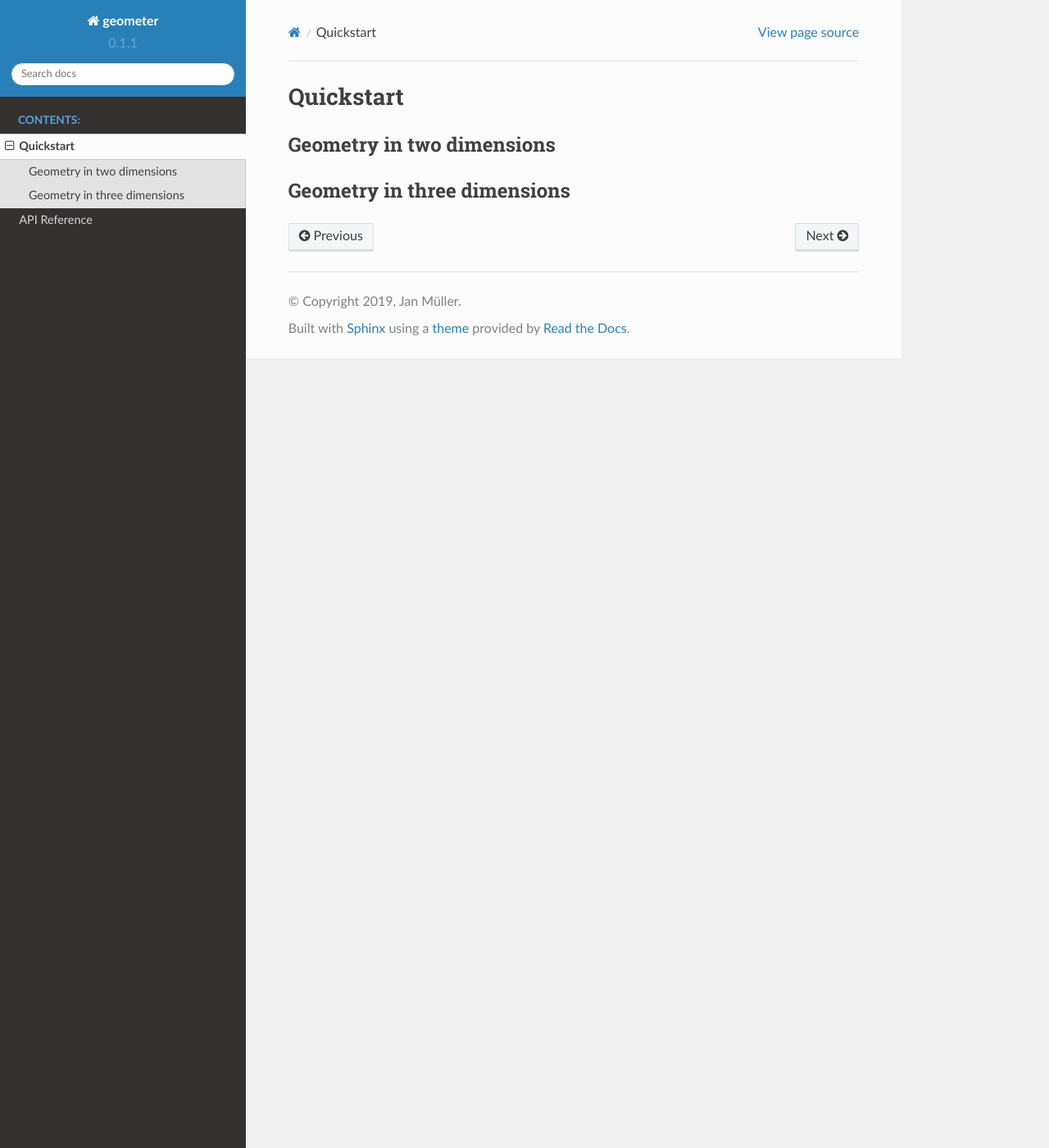
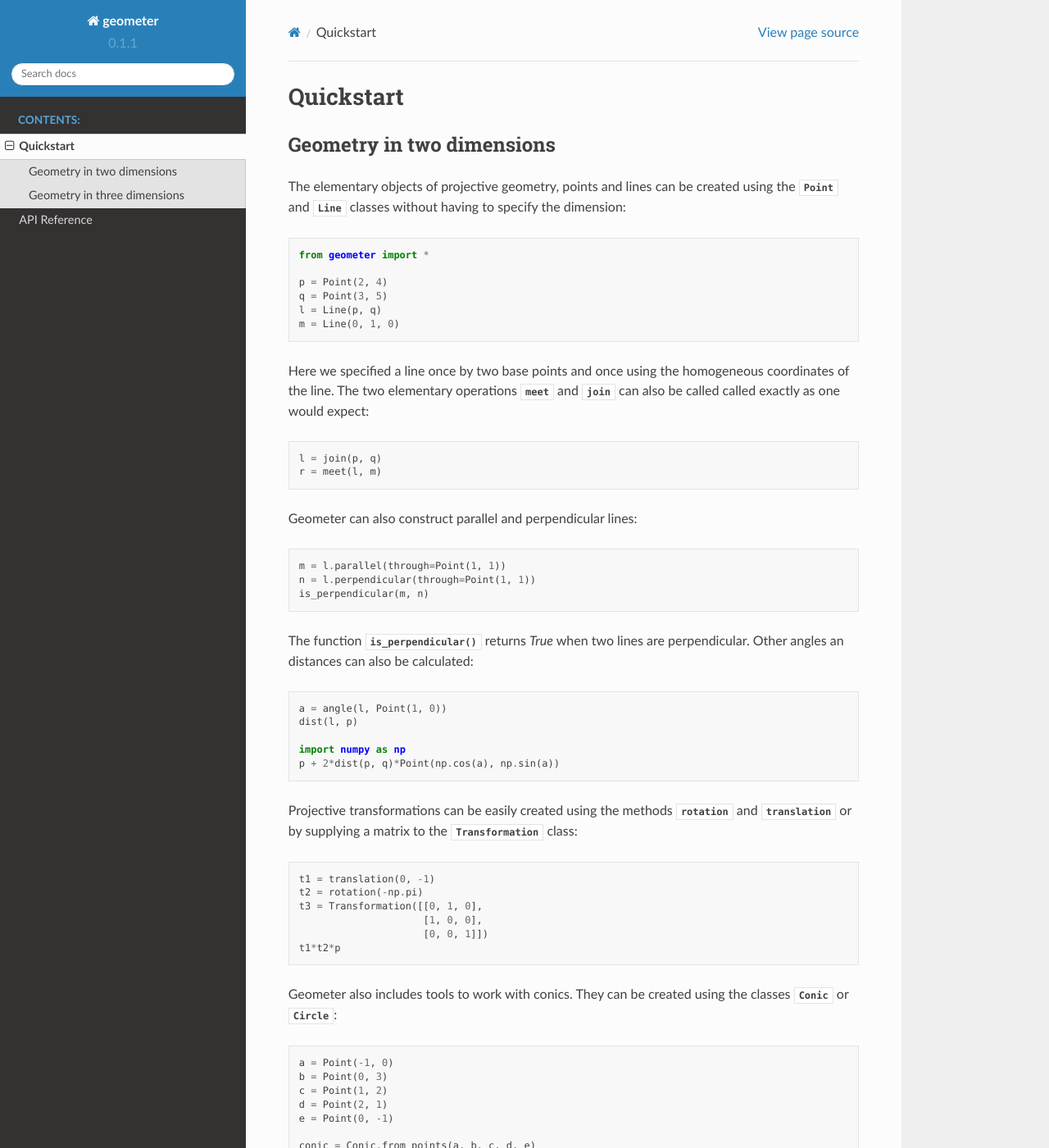
Before and after one commit to jan-mue/geometer, a Sphinx documentation site: the page built from docs/quickstart.rst, in a window 1280 px wide and 1400 px high. Shown: the whole window at 82% size. Built offline with Sphinx 7.4.7 and the Read the Docs theme 2.0.0, drawn with Linux system fonts in a browser that asks for light colours; some of the changed text lies outside the part shown.

Commit message:
updated documentation
closes #14

```diff
--- a/docs/quickstart.rst
+++ b/docs/quickstart.rst
@@ -2,9 +2,114 @@
 Quickstart
 ==========
 
+.. currentmodule:: geometer
+
 Geometry in two dimensions
 --------------------------
 
+The elementary objects of projective geometry, points and lines can be created using the :obj:`~point.Point` and
+:obj:`~point.Line` classes without having to specify the dimension:
+
+.. code-block:: python
+
+    from geometer import *
+
+    p = Point(2, 4)
+    q = Point(3, 5)
+    l = Line(p, q)
+    m = Line(0, 1, 0)
+
+Here we specified a line once by two base points and once using the homogeneous coordinates of the line.
+The two elementary operations :obj:`~point.meet` and :obj:`~point.join` can also be called called exactly as
+one would expect:
+
+.. code-block:: python
+
+    l = join(p, q)
+    r = meet(l, m)
+
+Geometer can also construct parallel and perpendicular lines:
+
+.. code-block:: python
+
+    m = l.parallel(through=Point(1, 1))
+    n = l.perpendicular(through=Point(1, 1))
+    is_perpendicular(m, n)
+
+The function :func:`~operators.is_perpendicular` returns `True` when two lines are perpendicular.
+Other angles an distances can also be calculated:
+
+.. code-block:: python
+
+    a = angle(l, Point(1, 0))
+    dist(l, p)
+
+    import numpy as np
+    p + 2*dist(p, q)*Point(np.cos(a), np.sin(a))
+
+Projective transformations can be easily created using the methods :obj:`~transformation.rotation` and
+:obj:`~transformation.translation` or by supplying a matrix to the :class:`~transformation.Transformation` class:
+
+.. code-block:: python
+
+    t1 = translation(0, -1)
+    t2 = rotation(-np.pi)
+    t3 = Transformation([[0, 1, 0],
+                         [1, 0, 0],
+                         [0, 0, 1]])
+    t1*t2*p
+
+Geometer also includes tools to work with conics. They can be created using the classes :obj:`~curve.Conic` or
+:obj:`~curve.Circle`:
+
+.. code-block:: python
+
+    a = Point(-1, 0)
+    b = Point(0, 3)
+    c = Point(1, 2)
+    d = Point(2, 1)
+    e = Point(0, -1)
+
+    conic = Conic.from_points(a, b, c, d, e)
+
+To calculate cross ratios of points or lines, the function :func:`~operators.crossratio` can be used:
+
+.. code-block:: python
+
+    t = rotation(np.pi/16)
+    crossratio(q, t*q, t**2 * q, t**3 * q, p)
+
+Other interesting operators are :func:`~operators.harmonic_set`, :func:`~operators.angle_bisectors`,
+:func:`~operators.is_cocircular` and :func:`~operators.is_collinear`.
 
 Geometry in three dimensions
 ----------------------------
+
+Creating points and lines in 3D works the same as in the two dimensional case:
+
+.. code-block:: python
+
+    p1 = Point(1, 1, 0)
+    p2 = Point(2, 1, 0)
+    p3 = Point(3, 4, 0)
+    l = Line(p1, p2)
+
+In addition to points and lines, in three dimensions we can use the :obj:`~point.Plane` class or the join operation
+to create planes:
+
+.. code-block:: python
+
+    A = join(l, p3)
+    A.project(Point(3, 4, 5))
+
+Points can be projected onto planes and lines. The result is still a point in 3D but now lying on the plane.
+
+The point of intersection of a plane and a line can be calculated with the :obj:`~point.meet` operation:
+
+.. code-block:: python
+
+    l = Line(Point(1, 2, 3), Point(3, 4, 5))
+    A.meet(l)
+
+All other operations such as angles, distances, perpendicular lines, cross ratios are also compatible with objects in
+3D. For information on their usage, you can look at the two dimensional example.
```
Also changed, not shown: docs/source/geometer.rst (+2 -11 lines), docs/conf.py (line endings or trailing spaces).
